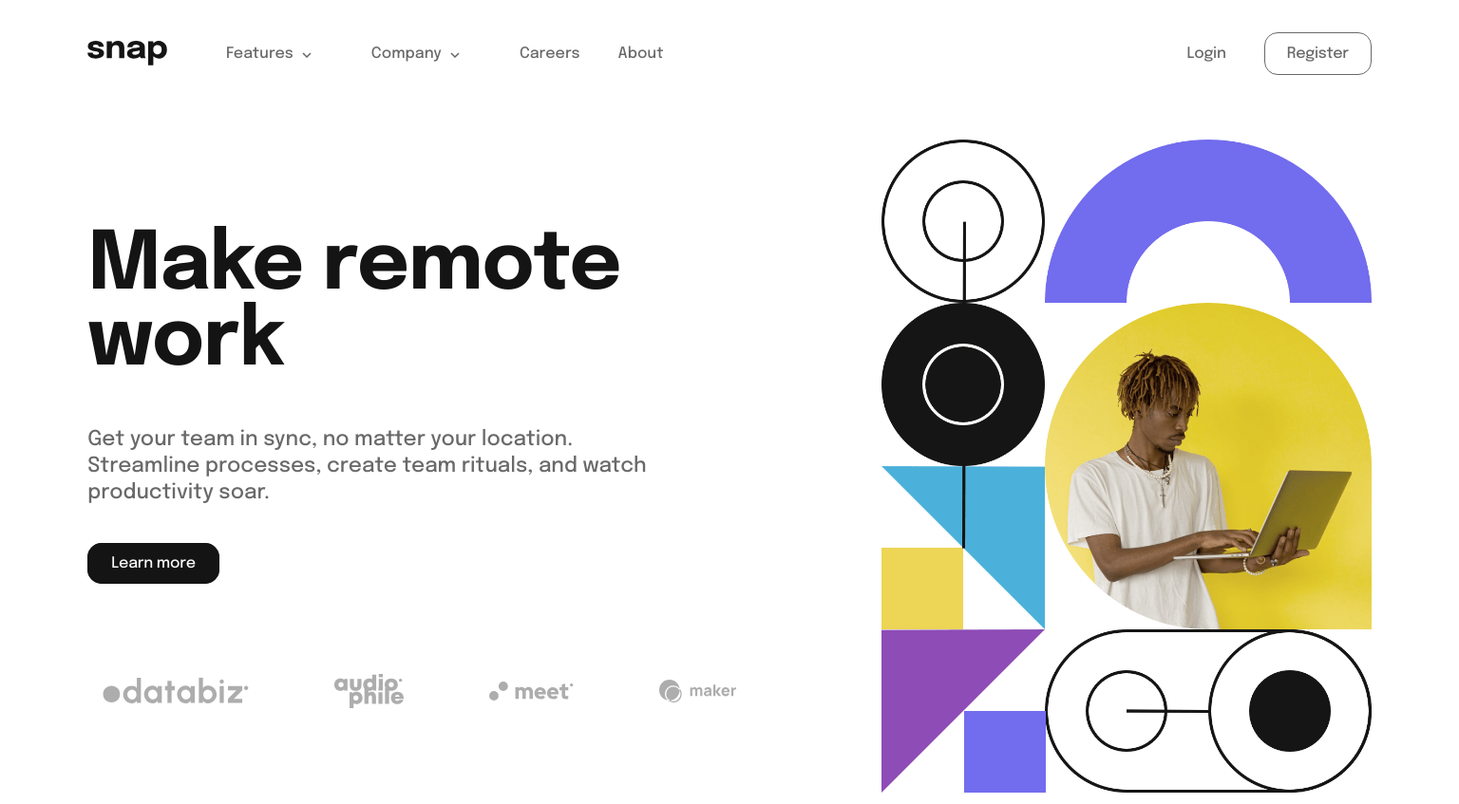
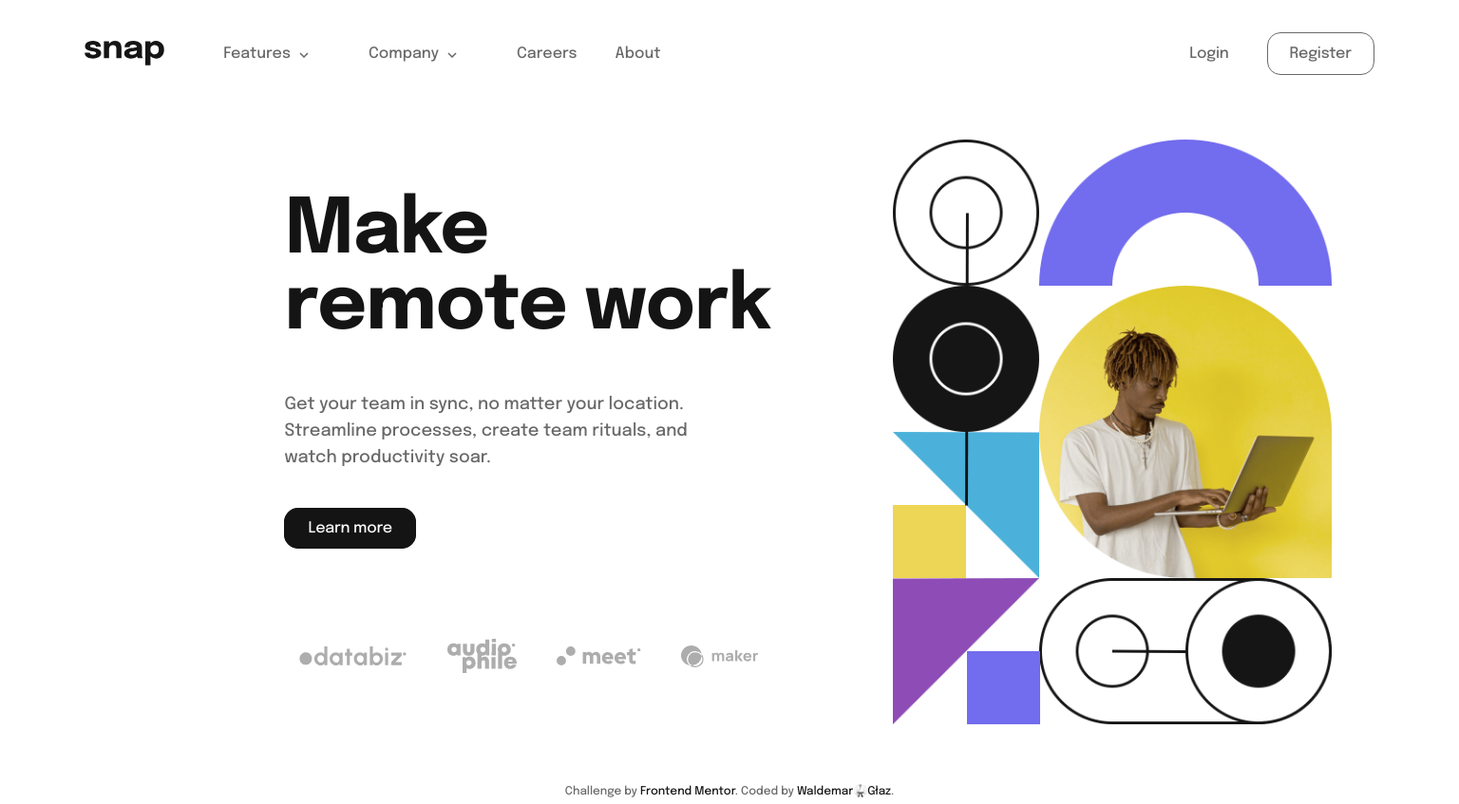
Before and after one commit to waldekglaz/intro-section-with-dropdown, a plain HTML site: page index.html in a window 1536 px wide. Shown: the top 847 px of the page at 95% size. Drawn offline with Linux system fonts and the light colour scheme.

Commit message:
hero min-width:1440px

```diff
--- a/style/leyout/_header.scss
+++ b/style/leyout/_header.scss
@@ -33,3 +33,8 @@
     margin-right: 3.9rem;
   }
 }
+@media (min-width: 1440px) {
+  .header {
+    padding: 0 2.57875rem;
+  }
+}
--- a/style/leyout/_hero.scss
+++ b/style/leyout/_hero.scss
@@ -52,7 +52,7 @@
 @media (min-width: 1024px) {
   .hero {
     display: flex;
-    justify-content: space-between;
+    justify-content: center;
     align-items: center;
     padding: 0 6%;
   }
@@ -62,6 +62,7 @@
     padding: 0;
     text-align: left;
     margin-right: 10%;
+    height: 100%;
   }
   .hero__title {
     font-size: 5.5vw;
@@ -83,7 +84,7 @@
     margin-bottom: 0;
   }
   #databiz {
-    width: 10vw;
+    width: 113px;
     height: auto;
   }
   #audiophile {
@@ -99,3 +100,15 @@
     height: auto;
   }
 }
+@media (min-width: 1440px) {
+  .hero__content {
+    padding-left: 10.3125rem;
+    margin-right: 125px;
+  }
+  .hero__title {
+    font-size: 5rem;
+  }
+  .hero__text {
+    font-size: 1.125rem;
+  }
+}
--- a/style/leyout/_main.scss
+++ b/style/leyout/_main.scss
@@ -7,3 +7,9 @@
     padding: 2rem 0 7.625rem;
   }
 }
+@media (min-width: 1440px) {
+  .container {
+    width: 1440px;
+    margin: 0 auto;
+  }
+}
--- a/style/style.scss
+++ b/style/style.scss
@@ -9,6 +9,7 @@
 .body {
   position: relative;
 }
+
 .attribution {
   position: absolute;
   bottom: 0;
```
Also changed, not shown: style/style.css, 1 other file.
